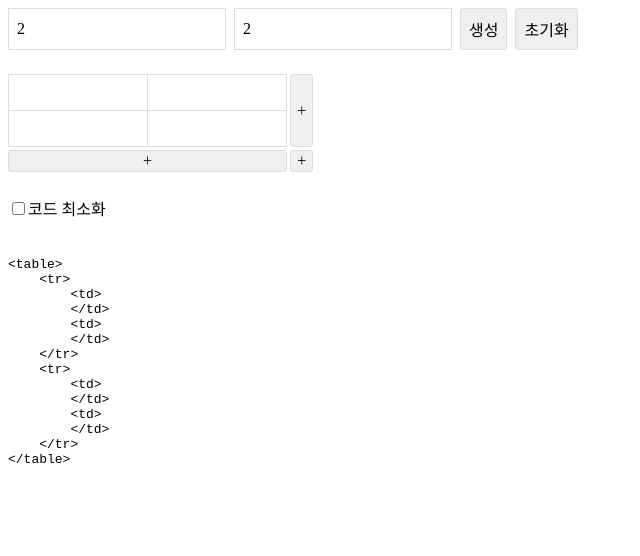
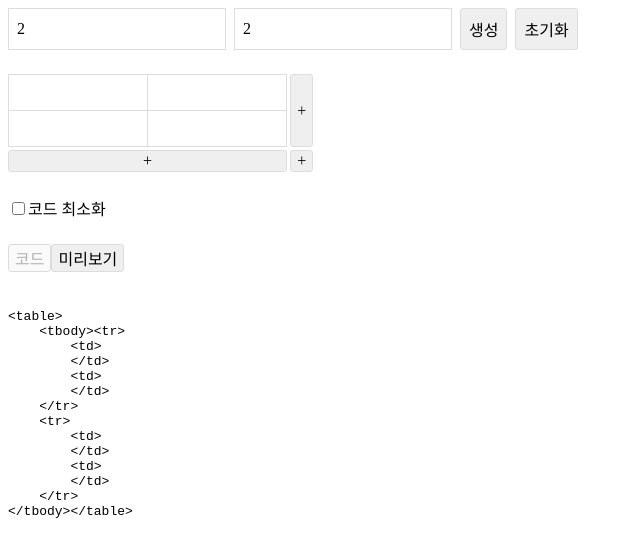
Before and after one commit to lauichan/table-generator, a React (Vite) app: page / in a window 1280 px wide. Shown: the top 556 px of the page, without its empty margins (0-640 px from the left). Built offline with nearby package versions, Linux system fonts and the light colour scheme.

Commit message:
feat: htmlEscape, sanitize 적용

```diff
--- a/src/components/Table/Table.tsx
+++ b/src/components/Table/Table.tsx
@@ -1,6 +1,8 @@
 import { FocusEvent, KeyboardEvent, useRef, useState } from "react";
 import ContextMenu, { MousePosition } from "../ContextMenu/ContextMenu";
 import { useTableStore } from "../../store/useTableStore";
+import htmlEscape from "../../utils/htmlEscape";
+import sanitizeHtml from "../../utils/sanitizeHtml";
 
 type TableProps = {
   table: string[][];
@@ -24,7 +26,8 @@ function Table({ table }: TableProps) {
     rowIdx: number,
     colIdx: number
   ) => {
-    setTableText(rowIdx, colIdx, e.currentTarget.innerText);
+    const text = htmlEscape(e.currentTarget.innerText);
+    setTableText(rowIdx, colIdx, text);
   };
 
   const handleKeyDown = (
@@ -71,9 +74,8 @@ function Table({ table }: TableProps) {
                   onBlur={(e) => handleFocusOut(e, rowIdx, colIdx)}
                   onKeyDown={(e) => handleKeyDown(e, rowIdx, colIdx)}
                   onContextMenu={handleContextMenu}
-                >
-                  {column}
-                </td>
+                  dangerouslySetInnerHTML={{ __html: sanitizeHtml(column) }}
+                />
               ))}
             </tr>
           ))}
--- a/src/components/Table/TableCodeBlock.tsx
+++ b/src/components/Table/TableCodeBlock.tsx
@@ -2,14 +2,21 @@ import { useState } from "react";
 import { useTableStore } from "../../store/useTableStore";
 import createTableHtml from "../../utils/createHtml";
 import formatHtml from "../../utils/formatHtml";
+import sanitizeHtml from "../../utils/sanitizeHtml";
 
 function TableCodeBlock() {
+  const [tabContent, setTabContent] = useState<"code" | "preview">("code");
+  const [isMinified, setIsMinified] = useState(false);
   const table = useTableStore((state) => state.table);
-  const [isMinified, setIsMinified] = useState(false);
   const tableHtml = createTableHtml(table);
+  const code = sanitizeHtml(isMinified ? tableHtml : formatHtml(tableHtml));
 
   const handleMinify = () => {
     setIsMinified((prev) => !prev);
+  };
+
+  const handleChangeMode = (content: "code" | "preview") => {
+    setTabContent(content);
   };
 
   return (
@@ -18,7 +25,23 @@ function TableCodeBlock() {
         <input id="minify" type="checkbox" checked={isMinified} onChange={handleMinify} />
         <label htmlFor="minify">코드 최소화</label>
       </div>
-      <pre>{isMinified ? tableHtml : formatHtml(tableHtml)}</pre>
+      <div>
+        <button onClick={() => handleChangeMode("code")} disabled={tabContent === "code"}>
+          코드
+        </button>
+        <button onClick={() => handleChangeMode("preview")} disabled={tabContent === "preview"}>
+          미리보기
+        </button>
+      </div>
+      <div>
+        {tabContent === "preview" ? (
+          <div dangerouslySetInnerHTML={{ __html: code }} />
+        ) : (
+          <pre>
+            <code>{code}</code>
+          </pre>
+        )}
+      </div>
     </>
   );
 }
```
